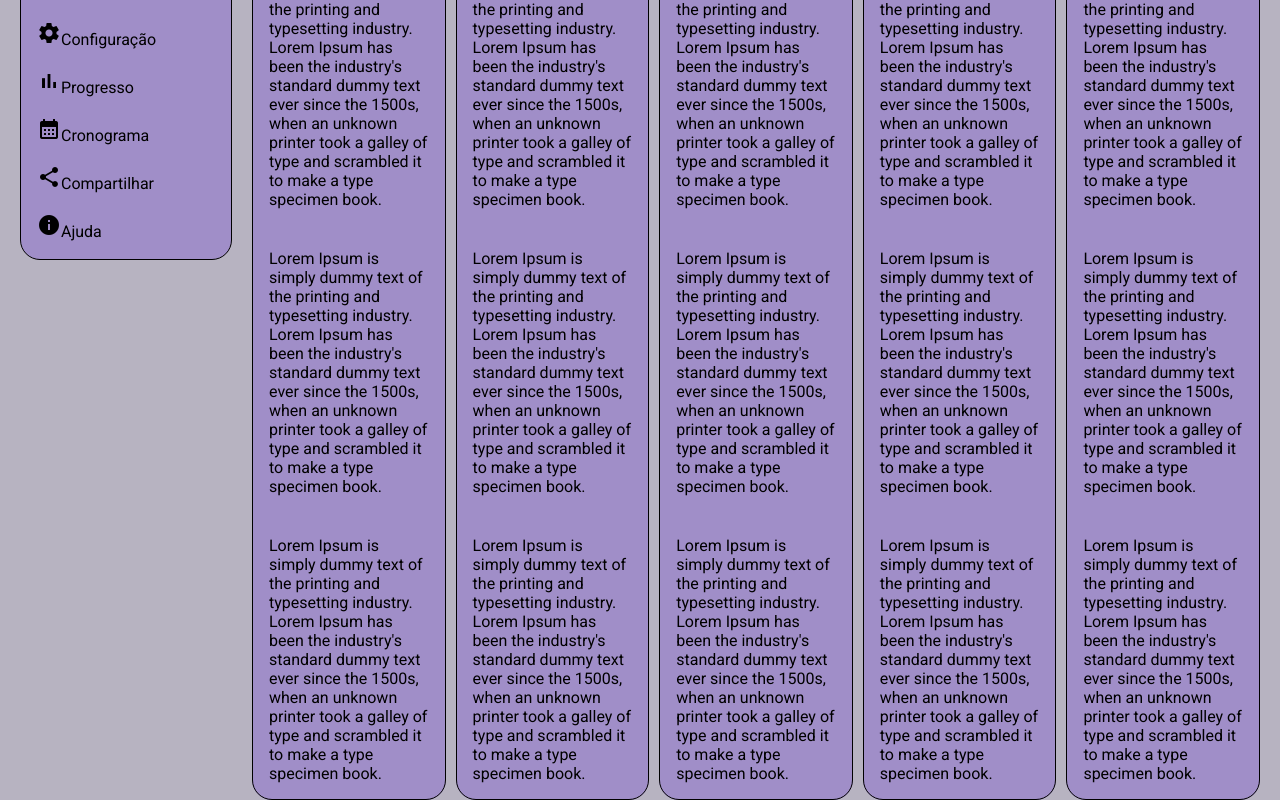
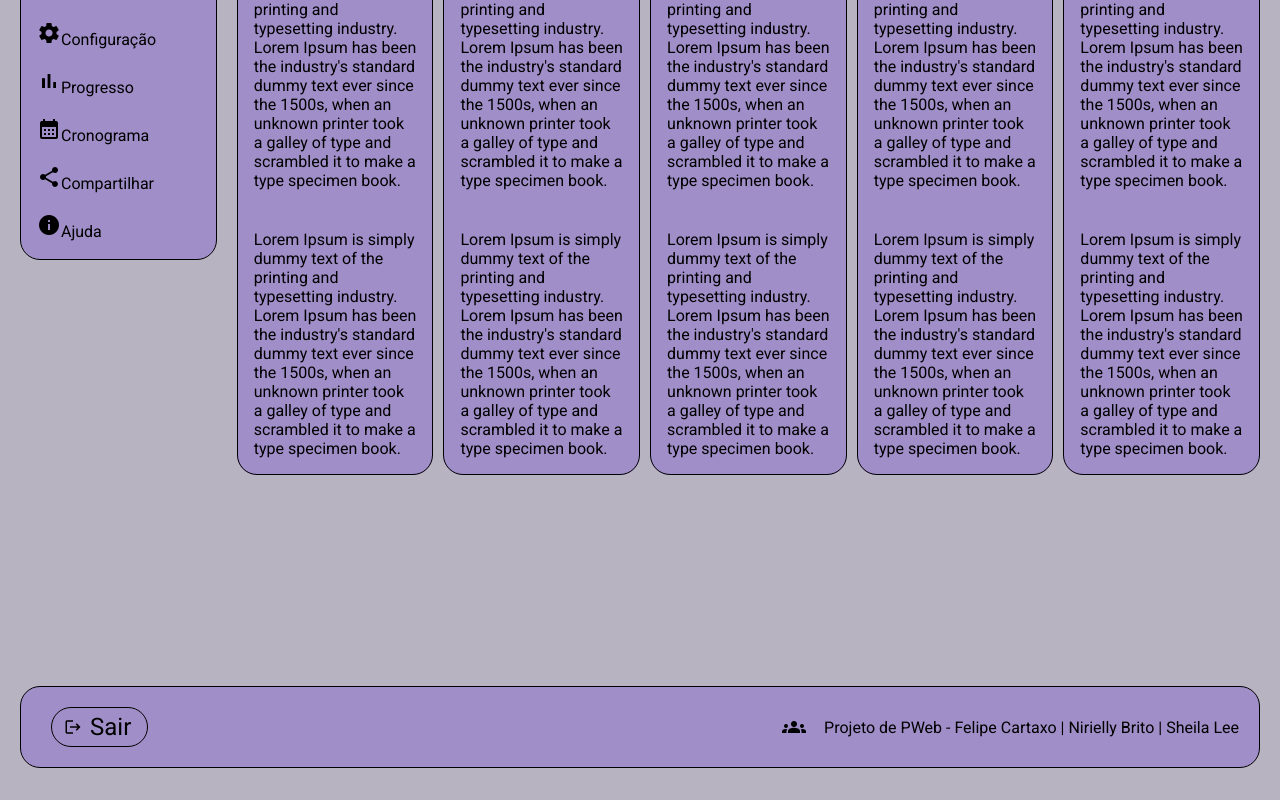
Before and after one commit to felipecartaxo/pweb1-angular-smartcat, an Angular app in the folder smartcat-projeto/: page / in a window 1280 px wide. Shown: the part 274-1074 px from the top of the page. After the commit the page ends 1042 px from the top, so only its background shows below. Built offline with nearby package versions, Linux system fonts and the light colour scheme.

Commit message:
ajustes nas configurações dos módulos e afins

```diff
--- a/smartcat-projeto/src/app/app.component.css
+++ b/smartcat-projeto/src/app/app.component.css
@@ -17,11 +17,33 @@ app-quadro {
     border-radius: 20px;
     background-color: #b7b3c1;
     flex-grow: 8;
-    flex-basis: 80%;
+    /*flex-basis: 80%;*/
     margin-bottom: 20px;
 }
 
 app-menu-lateral {
+
     flex-grow: 1;
-    flex-basis: 20%;
+    /*flex-basis: 20%;*/
 }
+
+.container-rodape {
+    margin-left: 20px;
+    margin-right: 20px;
+    margin-bottom: 20px;
+    border: 1px solid black;
+    border-radius: 20px;
+
+    background-color: #a08ec8;
+    display: flex;
+    flex-direction: row;
+    flex-wrap: nowrap;
+    justify-content: space-around;
+
+    padding: 20px;
+    align-items: center;
+}
+
+app-botao-logout {
+    flex-grow: 2;
+}
--- a/smartcat-projeto/src/app/app.component.html
+++ b/smartcat-projeto/src/app/app.component.html
@@ -4,3 +4,8 @@
     <app-menu-lateral></app-menu-lateral>
     <app-quadro></app-quadro>
 </div>
+
+<div class="container-rodape">
+    <app-botao-logout></app-botao-logout>
+    <app-rodape></app-rodape>
+</div>
--- /dev/null
+++ b/smartcat-projeto/src/app/layout/botao-logout/botao-logout.component.css
@@ -0,0 +1,11 @@
+.botao-logout {
+    font-size: 24px;
+    border-radius: 50px;
+    margin-left: 10px;
+    border: 1px solid black;
+}
+
+.botao-logout:hover {
+    background-color: #232222;
+    color: white;
+}
--- /dev/null
+++ b/smartcat-projeto/src/app/layout/botao-logout/botao-logout.component.html
@@ -0,0 +1,3 @@
+<div>
+    <button class="botao-logout" mat-button><mat-icon aria-hidden="false" aria-label="Sair" fontIcon="logout"></mat-icon>Sair</button>
+</div>
--- a/smartcat-projeto/src/app/layout/quadro-card/quadro-card.component.html
+++ b/smartcat-projeto/src/app/layout/quadro-card/quadro-card.component.html
@@ -1,18 +1,14 @@
 <mat-card class="example-card" appearance="outlined">
     <mat-card-header>
-        <mat-card-title>What is Lorem Ipsum?</mat-card-title>
+        <mat-card-title>What is Lorem Ipsum? </mat-card-title>
     </mat-card-header>
+    <!--  TODO: Adicionar o ícone para ter oppções como "Adicionar", "Editar", "Concluir" e "Excluir"  -->
     <mat-card-content>
         <p>Lorem Ipsum is simply dummy text of the printing and typesetting industry. Lorem Ipsum has been the industry's standard dummy text ever since the 1500s, when an unknown printer took a galley of type and scrambled it to make a type specimen book.</p>
     </mat-card-content>
     <mat-card-content>
         <p>Lorem Ipsum is simply dummy text of the printing and typesetting industry. Lorem Ipsum has been the industry's standard dummy text ever since the 1500s, when an unknown printer took a galley of type and scrambled it to make a type specimen book.</p>
     </mat-card-content>
-    <mat-card-content>
-        <p>Lorem Ipsum is simply dummy text of the printing and typesetting industry. Lorem Ipsum has been the industry's standard dummy text ever since the 1500s, when an unknown printer took a galley of type and scrambled it to make a type specimen book.</p>
-    </mat-card-content>
-
-
 
 <!--    <mat-card-footer class="example-card-footer">-->
 <!--        <mat-chip-set aria-label="Chihuahua traits">-->
```
Also changed, not shown: smartcat-projeto/src/app/layout/botao-logout/botao-logout.component.ts (added, +12 -0 lines), smartcat-projeto/src/app/layout/layout.module.ts (+11 -4 lines), 1 other file (tests, documents, lock files or other folders).
